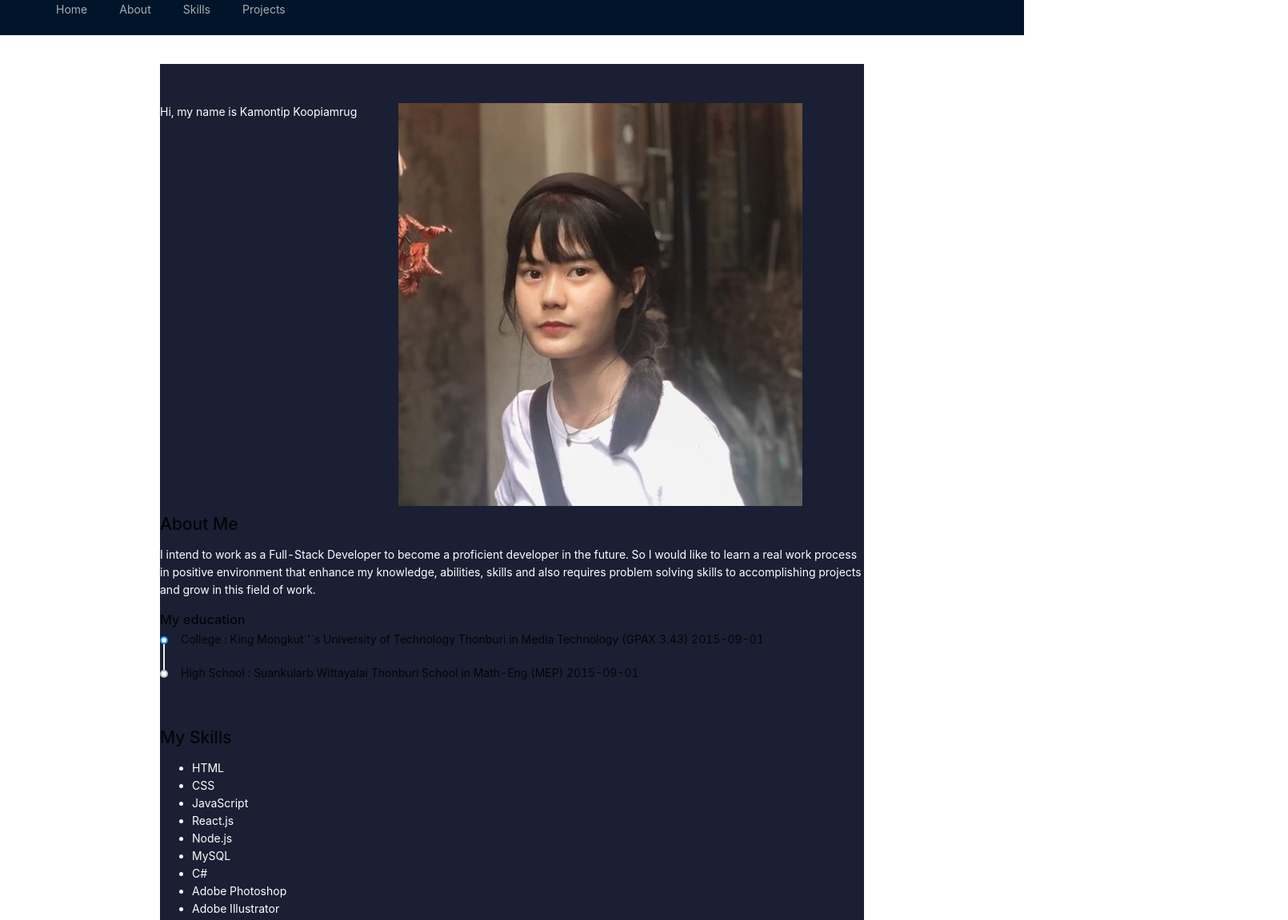
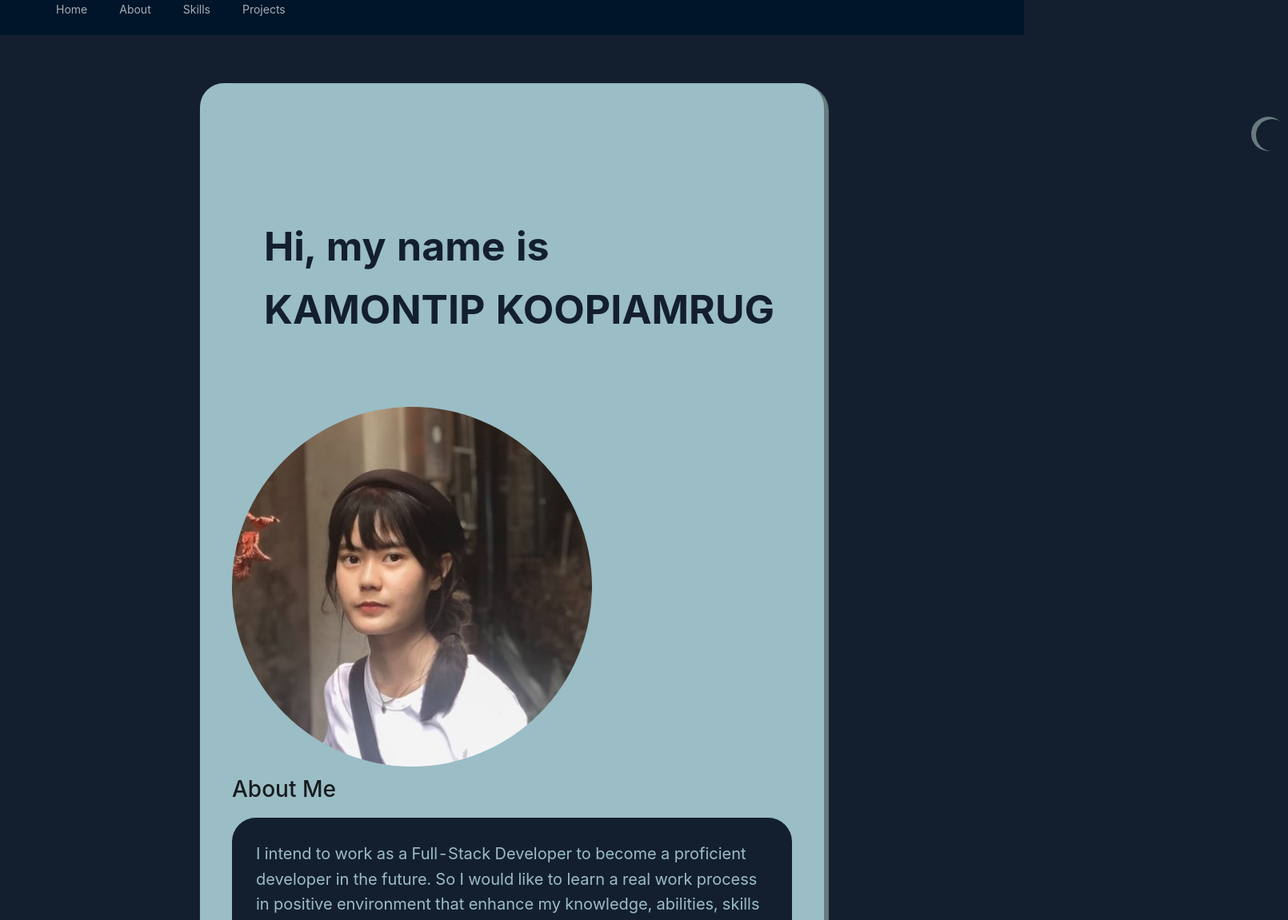
Before and after one commit to kamontip-kk/ce1, a Next.js app: page / in a window 1280 px wide. Shown: the part 20-1171 px from the top of the page at 80% size, 1610 px wide, since content can reach past the window. Built offline with nearby package versions, Linux system fonts and the light colour scheme.

Commit message:
Styling IndexPage & Edit Color of others

```diff
--- a/components/About.js
+++ b/components/About.js
@@ -1,18 +1,19 @@
 import React from 'react';
 import { Timeline } from 'antd';
+import styles from '../styles/Home.module.css';
 
 
 function About(){
     return(
-        <div id="About">
-        <h1>About Me</h1>
-        <p>I intend to work as a Full-Stack Developer to become a proficient developer in the future.
+        <div className={styles.about}>
+            <h1 id="About">About Me</h1>
+            <p className={`${styles.text} ${styles.textbox}`}>I intend to work as a Full-Stack Developer to become a proficient developer in the future.
             So I would like to learn a real work process in positive environment that enhance my knowledge, abilities, skills and also requires problem solving skills to accomplishing projects and grow in this field of work.</p>
-        <h3>My education</h3>
-        <Timeline>
-            <Timeline.Item>College : King Mongkut`&apos;`s University of Technology Thonburi in Media Technology (GPAX 3.43) 2015-09-01</Timeline.Item>
-            <Timeline.Item color="gray">High School : Suankularb Wittayalai Thonburi School in Math-Eng (MEP) 2015-09-01</Timeline.Item>
-        </Timeline>
+            <h1>My education</h1>
+            <Timeline className={`${styles.textbox}  ${styles.timeline}`}>
+                <Timeline.Item className={styles.text}>College : King Mongkut&apos;s University of Technology Thonburi in Media Technology (GPAX 3.43) 2015-09-01</Timeline.Item>
+                <Timeline.Item className={`${styles.text} ${styles.timeline}`} color="gray">High School : Suankularb Wittayalai Thonburi School in Math-Eng (MEP) 2015-09-01</Timeline.Item>
+            </Timeline>
         </div>
     )
 }
--- a/components/Projects.js
+++ b/components/Projects.js
@@ -1,13 +1,48 @@
 import React from 'react';
 import Link from 'next/link';
+import { Card, Col, Row, Badge } from 'antd';
+import styles from '../styles/Home.module.css';
 
 function Projects(){
+    const { Meta } = Card;
+
     return(
-        <div id="Projects">
-        <h1>All Projects</h1>
-        <Link href="/webdev"><a>Web Development</a></Link>
-        <Link href="/gamedev"><a>Game Development</a></Link>
-        <Link href="/graphic"><a>Graphic Design</a></Link>
+        <div className={styles.projects}>
+        <h1 id="Projects">All Projects</h1>
+        <div className="site-card-wrapper" style={{ marginLeft: 30, marginTop: 30 }}>
+            <Row gutter={16}>
+                <Col span={8}>
+                    <Link href="/webdev">
+                        <Badge style={{ backgroundColor: '#108ee9' }} count={3}>
+                        <Card hoverable style={{ width: 400 }}
+                            cover={<img alt="Web Development" src="https://gw.alipayobjects.com/zos/rmsportal/JiqGstEfoWAOHiTxclqi.png"/>}>
+                            <Meta title="Web Development"/>
+                        </Card>
+                        </Badge>
+                    </Link>
+                </Col>
+                <Col span={8}>
+                    <Link href="/gamedev">
+                        <Badge style={{ backgroundColor: '#108ee9' }} count={3}>
+                        <Card hoverable style={{ width: 400 }}
+                            cover={<img alt="Game Development" src="https://gw.alipayobjects.com/zos/rmsportal/JiqGstEfoWAOHiTxclqi.png"/>}>
+                            <Meta title="Game Development"/>
+                        </Card>
+                        </Badge>
+                    </Link>
+                </Col>
+                <Col span={8}>
+                    <Link href="/graphic">
+                        <Badge style={{ backgroundColor: '#108ee9' }} count={1}>
+                        <Card hoverable style={{ width: 400 }}
+                            cover={<img alt="Graphic Design" src="https://gw.alipayobjects.com/zos/rmsportal/JiqGstEfoWAOHiTxclqi.png"/>}>
+                            <Meta title="Graphic Design"/>
+                        </Card>
+                        </Badge>
+                    </Link>
+                </Col>
+            </Row>
+        </div>
         </div>
     )
 }
--- a/components/Skill.js
+++ b/components/Skill.js
@@ -1,10 +1,11 @@
 import React from 'react';
+import styles from '../styles/Home.module.css';
 
 function Skill(){
     return(
-        <div id="Skill">
-        <h1>My Skills</h1>
-        <ul>
+        <div className={styles.skill}>
+        <h1 id="Skill">My Skills</h1>
+        <ul className={`${styles.text} ${styles.textbox}`} style={{listStyleType: 'none'}}>
             <li>HTML</li>
             <li>CSS</li>
             <li>JavaScript</li>
--- a/pages/index.js
+++ b/pages/index.js
@@ -12,25 +12,24 @@ const Home = () =>{
 
   return (
     <div className={`${styles.container}`}>
-    <Layout>
     <Content className={styles.content}>
       <Divider orientation="left"></Divider>
       <Row>
+        <Col flex={3}>
+          <div style={{fontSize: 50,fontWeight: 'bold', paddingTop: 140, paddingLeft: 40}}>
+            Hi, my name is<br />KAMONTIP KOOPIAMRUG
+          </div>
+          <span className={styles.shadowcircle}></span>
+          <span className={styles.circle}></span>
+        </Col>
         <Col flex={2}>
-          <div>
-            Hi, my name is Kamontip Koopiamrug
-          </div>
-        </Col>
-        <Col flex={3}>
-          <Image src={mypic} alt="mypicture" styles={{width : 400, height: 400}}/>
+          <Image src={mypic} alt="mypicture" className={styles.mypic} width={450} height={450}/>
         </Col>
       </Row>
-
       <About/>
       <Skill/>
       <Projects/>
     </Content>
-    </Layout>
     </div>
   )
 }
--- a/styles/Home.module.css
+++ b/styles/Home.module.css
@@ -1,6 +1,6 @@
 /* normal */
 .container{
-  padding: 100px 200px;
+  padding: 100px 250px;
 }
 .title{
   background-color: white;
@@ -29,40 +29,87 @@
 
 /* index page */
 .content{
-  background-color: #1a1f33;
-  color: white;
+  background-color: #9bbdc5;
+  border-radius: 30px;
+  box-shadow: 3px 5px 1px 3px #687b80;
+
+  color: #131f2f;
+
+  padding: 0 40px 40px 40px;
+}
+.mypic{
+  border-radius: 400px;
+}
+.circle{
+  display: block;
+  width: 40px;
+  height: 40px;
+  border-radius: 40px;
+
+  background-color: #131f2f;
+
+  transform: translate(1280px,-320px);
+}
+.shadowcircle{
+  display: block;
+  width: 43px;
+  height: 43px;
+  border-radius: 40px;
+
+  background-color: #687b80;
+  transform: translate(1274px,-280px);
+}
+.about{
+  margin-bottom: 80px;
+}
+.textbox{
+  background-color: #131f2f;
+  border-radius: 30px;
+
+  padding: 30px;
+}
+.text{
+  font-size: 20px;
+  color: #9bbdc5;
+}
+.timeline{
+  padding-bottom: 0;
+}
+.skill{
+  margin-bottom: 80px;
 }
 
 /* Web Page */
 .webdev{
-  background-color: rgb(44, 44, 44);
+  background-color: #131f2f;
 }
 .webbox{
   width: 80%;
   margin: 0 auto;
   padding: 40px 0;
-  background-color: rgb(27, 27, 27);
+  background-color: #91bfd9ea;
   transform: translateY(-60px);
 }
 .webitem{
-  border: 2px solid rgb(153, 153, 153);
-  box-shadow: 0px 0px 8px 1px rgba(119, 119, 119, 0.712);
+  border: 2px solid white;
+  box-shadow: 0px 0px 8px 1px rgba(255, 255, 255, 0.712);
 }
 
 /* Game Page */
 .gamedev{
-  background-color: rgb(156, 185, 133);
+  background-color: #131f2f;
   overflow: hidden;
 }
 .gamebox{
   width: 80%;
   margin: 0 auto;
   padding: 40px 0;
-  background-color: rgba(19, 71, 60, 0.685);
+  background-color: #91bfd9ea;
   transform: translateY(-60px);
 }
 .gameitem{
-  border: 2px solid rgb(126, 145, 116);
+  border: 2px solid white;
+  box-shadow: 0px 0px 8px 1px rgba(255, 255, 255, 0.712);
 }
 /* .circle{
   width: 400px;
--- a/styles/globals.css
+++ b/styles/globals.css
@@ -4,7 +4,7 @@ body {
   margin: 0;
   font-family: -apple-system, BlinkMacSystemFont, Segoe UI, Roboto, Oxygen,
     Ubuntu, Cantarell, Fira Sans, Droid Sans, Helvetica Neue, sans-serif;
-
+  background-color: #131f2f;
 }
 
 a {
```
